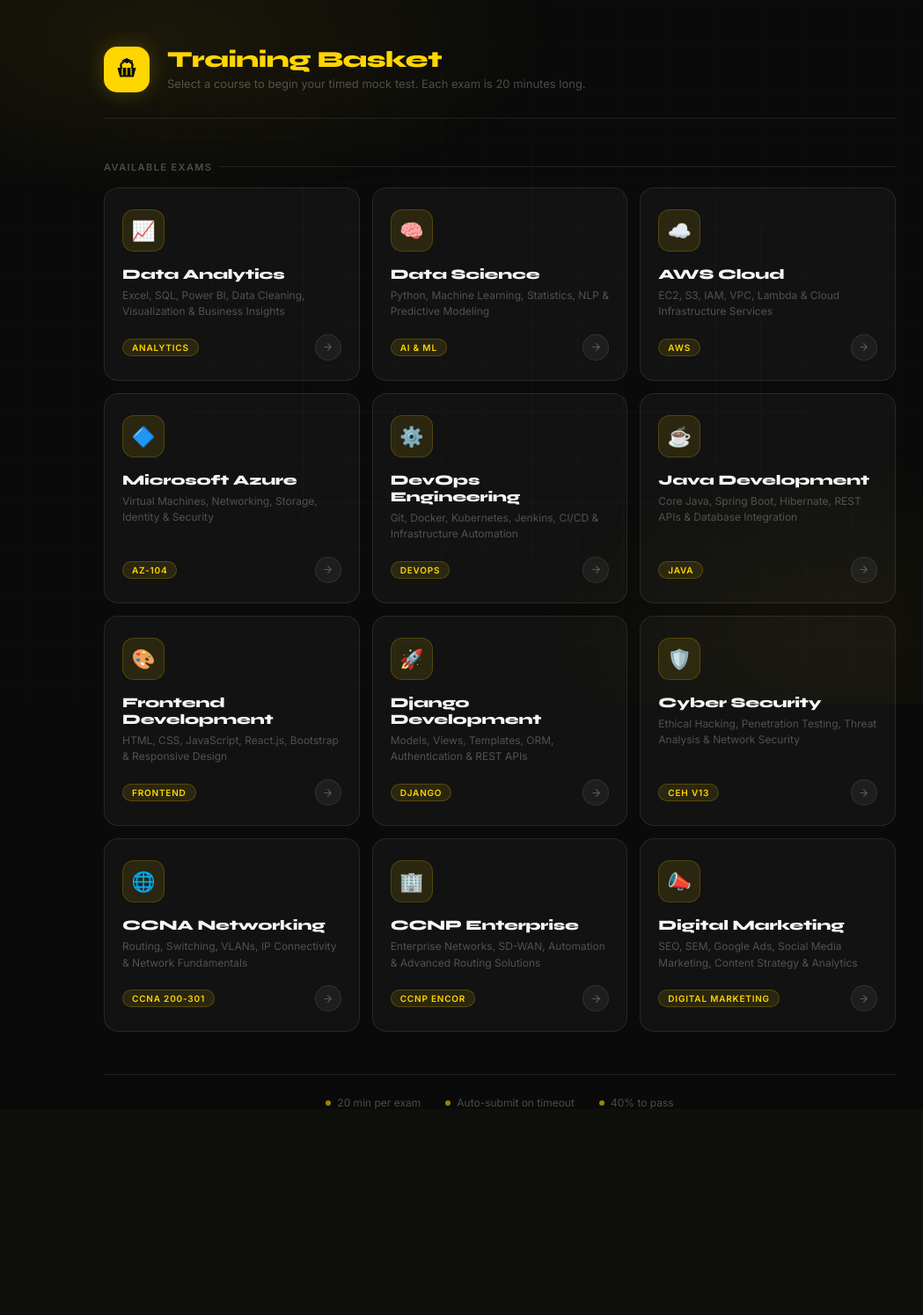
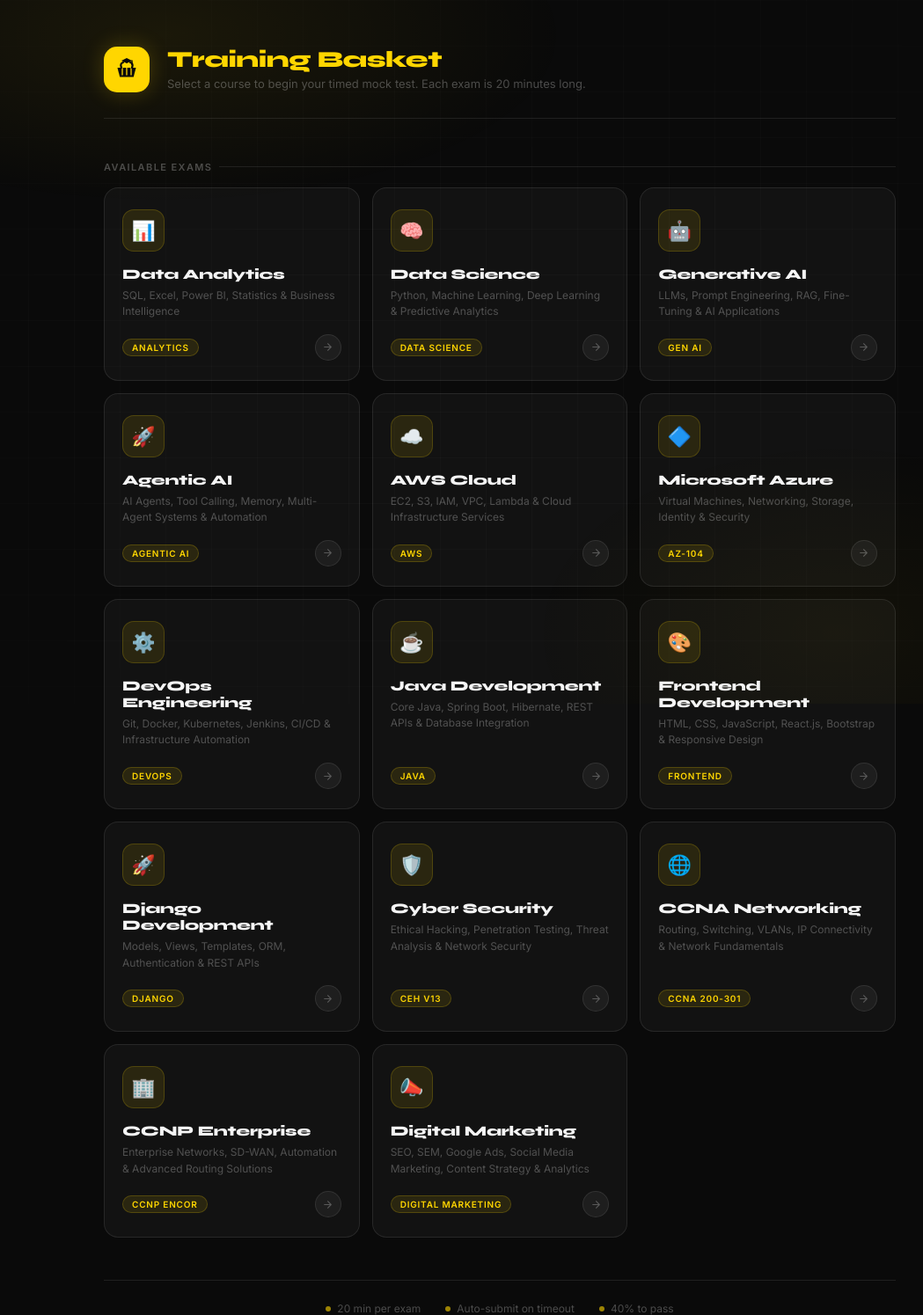
Before and after one commit to KHITOLIA/mock_test, a Flask app: page /courses in a window 1280 px wide. Shown: the whole page at 88% size, without its empty margins (72-1121 px from the left). Before the commit the page ends 1261 px from the top, so only its background shows below. Run offline with Flask 3, Linux system fonts and the light colour scheme; parts of the project's set-up code (start-up, migrations or seed data) failed here and were passed over.

Commit message:
Add files via upload

```diff
--- a/templates/courses.html
+++ b/templates/courses.html
@@ -411,16 +411,18 @@
 
 <!-- Data Analytics -->
 <a href="{{ url_for('exam', course='DA') }}" class="exam-card">
-        <div class="ec-icon">📈</div>
+  <div class="ec-icon">📊</div>
   <div class="ec-name">Data Analytics</div>
   <div class="ec-desc">
-          Excel, SQL, Power BI, Data Cleaning, Visualization & Business Insights
+    SQL, Excel, Power BI, Statistics & Business Intelligence
   </div>
   <div class="ec-footer">
-          <span class="ec-tag">ANALYTICS</span>
-          <div class="ec-arrow"><svg viewBox="0 0 24 24">
+    <span class="ec-tag">Analytics</span>
+    <div class="ec-arrow">
+      <svg viewBox="0 0 24 24">
         <path d="M5 12h14M12 5l7 7-7 7" />
-            </svg></div>
+      </svg>
+    </div>
   </div>
 </a>
 
@@ -429,13 +431,49 @@
   <div class="ec-icon">🧠</div>
   <div class="ec-name">Data Science</div>
   <div class="ec-desc">
-          Python, Machine Learning, Statistics, NLP & Predictive Modeling
+    Python, Machine Learning, Deep Learning & Predictive Analytics
   </div>
   <div class="ec-footer">
-          <span class="ec-tag">AI & ML</span>
-          <div class="ec-arrow"><svg viewBox="0 0 24 24">
+    <span class="ec-tag">Data Science</span>
+    <div class="ec-arrow">
+      <svg viewBox="0 0 24 24">
         <path d="M5 12h14M12 5l7 7-7 7" />
-            </svg></div>
+      </svg>
+    </div>
+  </div>
+</a>
+
+<!-- Generative AI -->
+<a href="{{ url_for('exam', course='GENAI') }}" class="exam-card">
+  <div class="ec-icon">🤖</div>
+  <div class="ec-name">Generative AI</div>
+  <div class="ec-desc">
+    LLMs, Prompt Engineering, RAG, Fine-Tuning & AI Applications
+  </div>
+  <div class="ec-footer">
+    <span class="ec-tag">Gen AI</span>
+    <div class="ec-arrow">
+      <svg viewBox="0 0 24 24">
+        <path d="M5 12h14M12 5l7 7-7 7" />
+      </svg>
+    </div>
+  </div>
+</a>
+
+<!-- Agentic AI -->
+<a href="{{ url_for('exam', course='AGENTICAI') }}" class="exam-card">
+  <div class="ec-icon">🚀</div>
+  <div class="ec-name">Agentic AI</div>
+  <div class="ec-desc">
+    AI Agents, Tool Calling, Memory, Multi-Agent Systems & Automation
+  </div>
+  <div class="ec-footer">
+    <span class="ec-tag">Agentic AI</span>
+    <div class="ec-arrow">
+      <svg viewBox="0 0 24 24">
+        <path d="M5 12h14M12 5l7 7-7 7" />
+      </svg>
+    </div>
   </div>
 </a>
 
```
Lines whose indentation alone changed are shown as unchanged.
